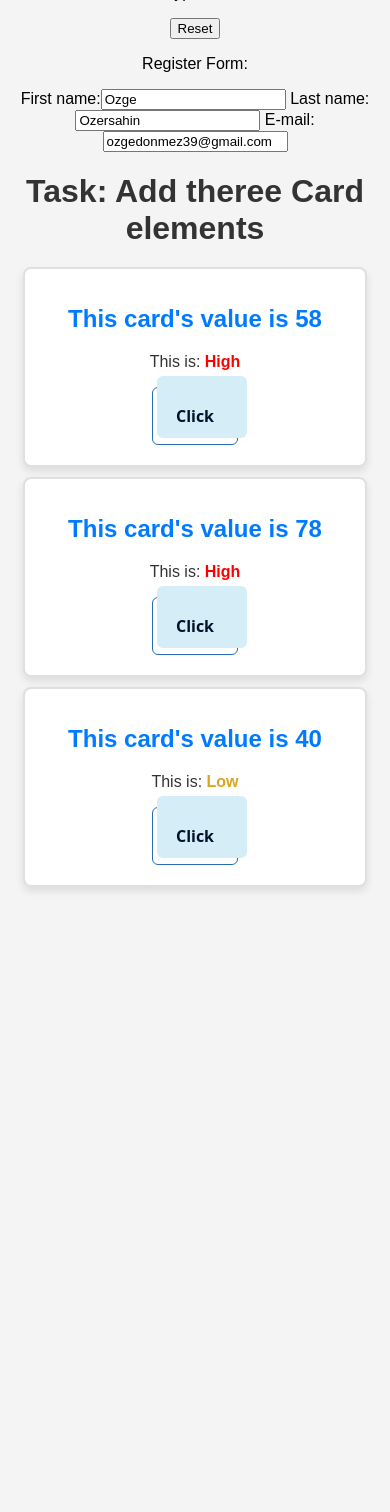
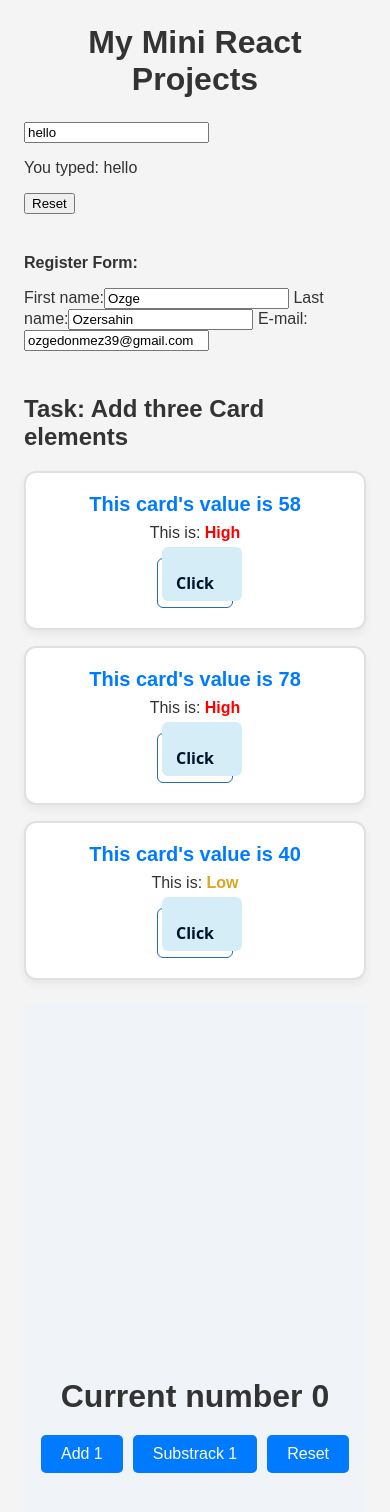
Before and after one commit to ozge-ozersahin/toggle_app, a React (Create React App) app: page / in a window 390 px wide. Shown: the top 1512 px of the page. Before the commit the page ends 897 px from the top, so only its background shows below. Built offline with nearby package versions, Linux system fonts and the light colour scheme.

Commit message:
counter has been created and make responsive design for app

```diff
--- a/src/App.css
+++ b/src/App.css
@@ -1,54 +1,92 @@
-body {
-  font-family: Arial, sans-serif;
-  margin: 0;
-  padding: 0;
-  background-color: #f4f4f4;
-  display: flex;
-  justify-content: center;
-  align-items: center;
-  height: 100vh;
+/* ---------- Base reset & tokens ---------- */
+*,
+*::before,
+*::after {
+  box-sizing: border-box;
 }
 
-h1 {
-  text-align: center;
-  margin-bottom: 20px;
-  color: #333;
+:root {
+  --page-bg: #f4f4f4;
+  --text: #333;
+  --muted: #555;
+  --border: #e0e0e0;
+  --brand: #007bff;
 }
 
-/* Cards container */
-div {
-  text-align: center;
+/* ---------- Page ---------- */
+html, body, #root {
+  height: 100%;
 }
 
-/* Card styles */
+body {
+  margin: 0;
+  font-family: Arial, sans-serif;
+  background-color: var(--page-bg);
+  color: var(--text);
+  /* allow scrolling! */
+}
+
+/* An app-level wrapper (wrap your content in <div class="app">) */
+.app {
+  min-height: 100%;
+  padding: 24px;
+  display: flex;
+  flex-direction: column;
+  gap: 24px;
+}
+
+/* ---------- Headings ---------- */
+h1 {
+  margin: 0;
+  text-align: center;
+  color: var(--text);
+}
+
+/* ---------- Card grid ---------- */
+/* Use this on the parent that holds your cards: <div class="cards"> */
+.cards {
+  display: grid;
+  grid-template-columns: repeat(auto-fit, minmax(260px, 1fr));
+  gap: 16px;
+  width: 100%;
+  max-width: 1200px;
+  margin: 0 auto;
+}
+
+/* Remove the global "div {text-align:center}" — it's too broad. */
+
+/* ---------- Card ---------- */
 .card {
   background-color: #ffffff;
-  border: 2px solid #e0e0e0;
-  border-radius: 8px;
-  box-shadow: 0 4px 8px rgba(0, 0, 0, 0.1);
+  border: 2px solid var(--border);
+  border-radius: 12px;
+  box-shadow: 0 4px 8px rgba(0,0,0,0.06);
   padding: 20px;
-  margin: 10px auto;
-  width: 300px;
+  /* let grid control width */
+  width: 100%;
   text-align: center;
-  color: #555;
+  color: var(--muted);
   transition: transform 0.2s ease-in-out;
 }
 
 .card:hover {
-  transform: scale(1.05);
+  transform: translateY(-2px);
 }
 
-.card h1 {
-  font-size: 1.5em;
-  color: #007bff;
+.card h1,
+.card h2 {
+  font-size: 1.25rem;
+  color: var(--brand);
+  margin: 0 0 8px 0;
 }
 
 .card p {
-  font-size: 1em;
-  color: #333;
+  font-size: 1rem;
+  color: var(--text);
+  margin: 0 0 16px 0;
 }
 
-/* CSS */
+/* ---------- Your button (unchanged behavior, just namespaced under .card) ---------- */
 .card button {
   /* theme vars (tweak as needed) */
   --btn-border: #266DB6;
@@ -71,7 +109,7 @@ div {
   font-weight: 700;
   line-height: 24px;
 
-  padding: 16px 23px; /* will increase at ≥768px below */
+  padding: 12px 18px;
   text-decoration: none;
 
   user-select: none;
@@ -79,49 +117,40 @@ div {
   touch-action: manipulation;
   cursor: pointer;
 
-  /* if you have rounded corners on the button, this makes the panel match */
   border-radius: 6px;
 }
 
-/* remove default outline only if we replace it with a visible one */
 .card button:focus-visible {
   outline: 2px solid var(--btn-border);
   outline-offset: 3px;
 }
 
-/* the offset highlight panel behind the button */
 .card button::before {
   content: "";
   position: absolute;
-  /* start as a slightly larger panel */
   inset: -3px;
-  /* nudge it to mimic your right:-7px, top:-9px offset */
   transform: translate(7px, -9px);
   background-color: var(--panel);
-  z-index: -1;           /* behind the button but within the same stacking context */
-  border-radius: inherit; /* match the button’s radius */
+  z-index: -1;
+  border-radius: inherit;
   transition: background-color 300ms ease-in, transform 150ms ease-out;
-  pointer-events: none;  /* don't block clicks */
+  pointer-events: none;
 }
 
-/* hover: just color change on the panel (like your original) */
 .card button:hover::before {
   background-color: var(--panel-hov);
 }
 
-/* active/pressed: bring the panel “under” the button for a pressed feel */
 .card button:active::before {
   transform: translate(0, 0);
 }
 
-/* disabled state */
 .card button:disabled,
 .card button[aria-disabled="true"] {
   opacity: 0.6;
   cursor: not-allowed;
 }
 
-/* respect reduced motion preferences */
 @media (prefers-reduced-motion: reduce) {
   .card button,
   .card button::before {
@@ -129,9 +158,9 @@ div {
   }
 }
 
-/* responsive padding (carryover from your snippet) */
+/* Slightly larger padding on wider screens */
 @media (min-width: 768px) {
   .card button {
-    padding: 16px 32px;
+    padding: 14px 24px;
   }
 }
--- a/src/App.js
+++ b/src/App.js
@@ -1,22 +1,40 @@
-import Card from './Card';
-import './App.css';
-import InputComponent from './InputComponent';
-import Register from './Form';
+import Card from "./Card";
+import "./App.css";
+import InputComponent from "./InputComponent";
+import Register from "./Form";
+import Counter from "./Counter";
 
-const randNum = () => Math.floor(Math.random() *100 ) +1;
+const randNum = () => Math.floor(Math.random() * 100) + 1;
 
-function App() {
+export default function App() {
   return (
-    <div>
-      <InputComponent/>
-      <p>Register Form: </p>
-      <Register/>
-      <h1>Task: Add theree Card elements</h1>
-      <Card num={randNum()}/>
-      <Card num={randNum()}/>
-      <Card num={randNum()}/>
+    <div className="app">
+      <h1>My Mini React Projects</h1>
+
+      {/* Top widgets / tools */}
+      <section>
+        <InputComponent />
+      </section>
+
+      <section>
+        <p><strong>Register Form:</strong></p>
+        <Register />
+      </section>
+
+      {/* Cards task */}
+      <section>
+        <h2>Task: Add three Card elements</h2>
+        <div className="cards">
+          <Card num={randNum()} />
+          <Card num={randNum()} />
+          <Card num={randNum()} />
+        </div>
+      </section>
+
+      {/* Counter at the bottom */}
+      <section>
+        <Counter />
+      </section>
     </div>
   );
 }
-
-export default App;
--- /dev/null
+++ b/src/Counter.js
@@ -0,0 +1,24 @@
+import { useState } from "react"
+import "./counter.css"
+const Counter = () => {
+    const [num, setNum] = useState(0);
+
+    // const handleIncrease = () => {
+    //     setNum(num + 1)
+    // }
+    // const handleDecrease = () => {
+    //     setNum(num - 1)
+    // }
+    return(
+    <div className="app-container">
+        <h1 className="counter-heading">Current number {num}</h1>
+        <div className="button-container">
+        <button className="counter-button" onClick={() => {setNum(num + 1)}}>Add 1</button>
+        <button className="counter-button" onClick={() => {setNum(num -1)}}>Substrack 1</button>
+        <button className="counter-button" onClick={() => {setNum(0)}}>Reset</button>
+        </div>
+
+    </div>)
+}
+
+export default Counter;
--- /dev/null
+++ b/src/counter.css
@@ -0,0 +1,46 @@
+/* Centering the app content */
+.app-container {
+    display: flex;
+    flex-direction: column;
+    justify-content: center;
+    align-items: center;
+    height: 100vh;
+    background-color: #f0f4f8;
+    font-family: Arial, sans-serif;
+  }
+
+  /* Style the heading */
+  .counter-heading {
+    font-size: 2rem;
+    font-weight: bold;
+    color: #333;
+    margin-bottom: 20px;
+  }
+
+  /* Style the buttons container */
+  .button-container {
+    display: flex;
+    gap: 10px;
+  }
+
+  /* Style for buttons */
+  .counter-button {
+    padding: 10px 20px;
+    font-size: 1rem;
+    background-color: #007bff;
+    color: white;
+    border: none;
+    border-radius: 5px;
+    cursor: pointer;
+    transition: background-color 0.3s ease;
+  }
+
+  /* Hover effect for buttons */
+  .counter-button:hover {
+    background-color: #0056b3;
+  }
+
+  /* Style for buttons on active state */
+  .counter-button:active {
+    background-color: #004085;
+  }
```
